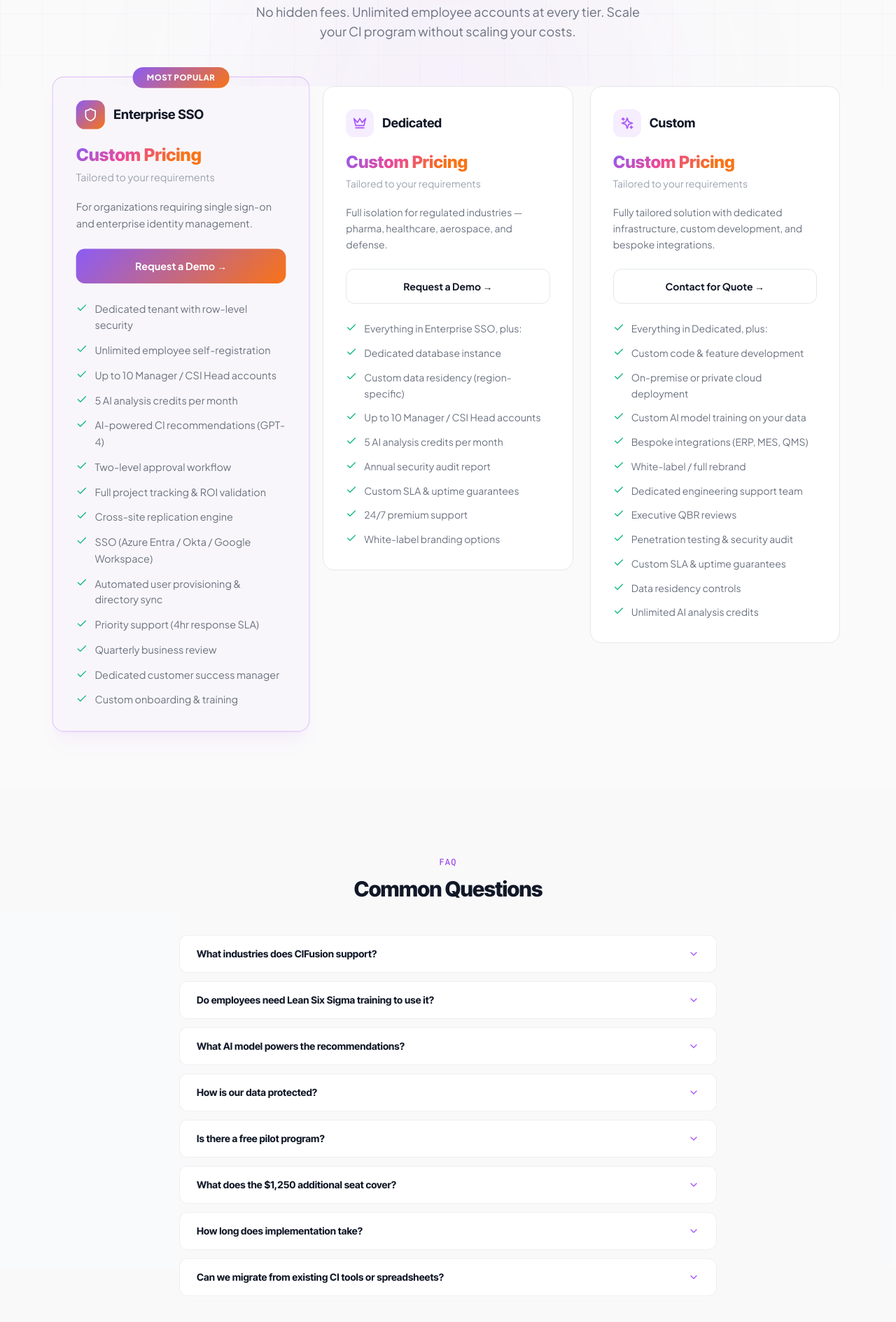
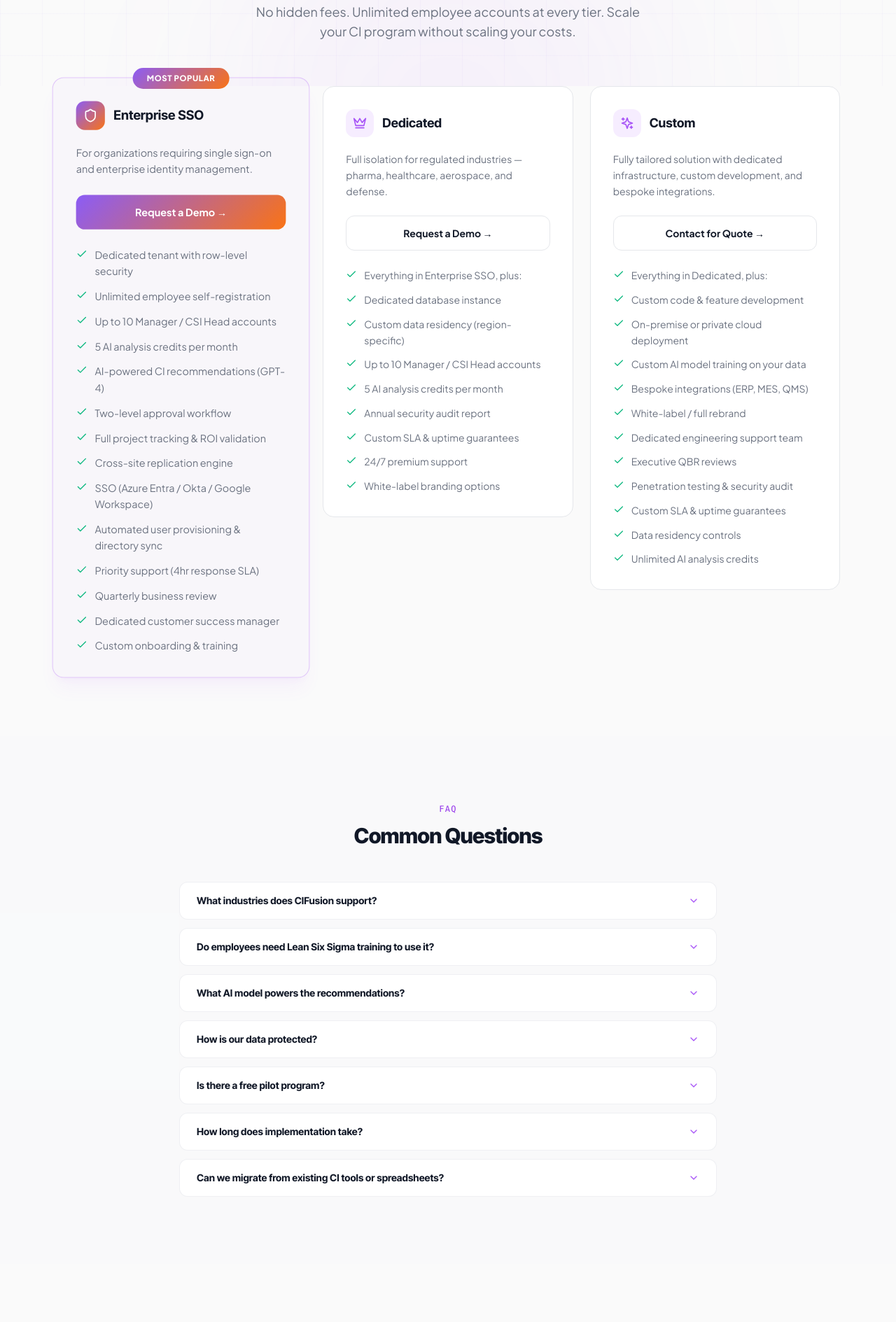
Before and after one commit to ahmedaa0378-dot/CIFUSIONLANDINGPAGENEW, a React (Vite) app: page /pricing in a window 1280 px wide. Shown: the part 221-2110 px from the top of the page at 70% size. Built offline with nearby package versions, Linux system fonts and the light colour scheme.

Commit message:
Remove $1,250 seat question and Custom Pricing section
Removed the question about the $1,250 additional seat and its explanation. Also deleted the 'Custom Pricing' section.

```diff
--- a/src/pages/Pricing.tsx
+++ b/src/pages/Pricing.tsx
@@ -98,7 +98,6 @@
   { q: 'What AI model powers the recommendations?', a: "CIFusion uses OpenAI's GPT-4 for deep analysis and GPT-4o-mini for quick recommendations. The AI is configured with domain expertise across Lean Six Sigma methodologies including DMAIC, Kaizen, PDCA, 5 Whys, FMEA, A3 Problem Solving, Value Stream Mapping, Poka-Yoke, SMED, and TPM." },
   { q: 'How is our data protected?', a: 'Every tenant has row-level security isolation — your data is completely invisible to other tenants. Data is never shared across organizations or used to train AI models. Enterprise plans include SSO integration. Dedicated plans offer a completely separate database instance with custom data residency.' },
   { q: 'Is there a free pilot program?', a: 'Yes! We offer a 30-day guided pilot for qualified organizations. This includes full platform setup for one department, AI configuration, seed data from your operations, and dedicated support from our CI technology team.' },
-  { q: 'What does the $1,250 additional seat cover?', a: 'Employee accounts (idea submitters) are completely unlimited at no extra cost. The $1,250 applies only to Manager and CSI Head roles who need approval authority, project management access, advanced analytics, and AI analysis capabilities.' },
   { q: 'How long does implementation take?', a: 'Enterprise SSO: 3-4 weeks including identity provider integration. Dedicated: 4-6 weeks for database provisioning and security review. Custom: Scoped per project. We handle all the technical configuration.' },
   { q: 'Can we migrate from existing CI tools or spreadsheets?', a: "Absolutely. We provide data migration support to import your existing ideas, projects, and historical data from spreadsheets, SharePoint, or other CI platforms. Our team will map your existing workflows to CIFusion's approval structure." },
 ];
@@ -144,13 +143,6 @@
                     <tier.icon className={`w-5 h-5 ${tier.highlight ? 'text-white' : 'text-purple-500'}`} />
                   </div>
                   <h3 className="font-heading text-lg font-bold text-gray-900 dark:text-white">{tier.name}</h3>
-                </div>
-
-                <div className="mb-5">
-                  <div>
-                    <span className="font-heading text-2xl font-extrabold gradient-text">Custom Pricing</span>
-                    <p className="text-sm text-gray-400 dark:text-gray-500 mt-1">Tailored to your requirements</p>
-                  </div>
                 </div>
 
                 <p className="text-sm text-gray-500 dark:text-gray-500 leading-relaxed mb-6">{tier.description}</p>
```
